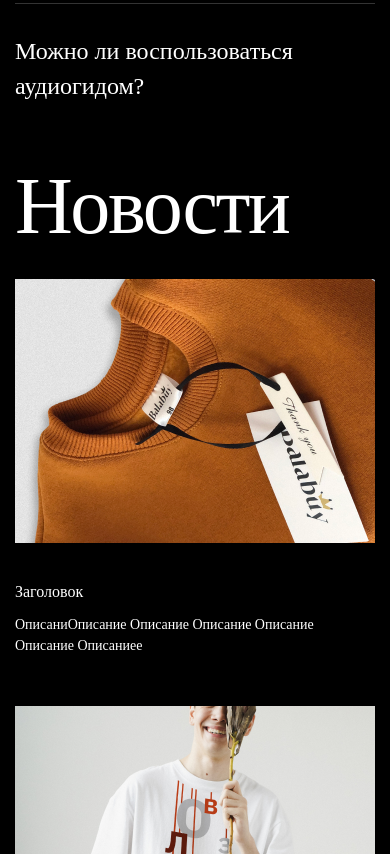
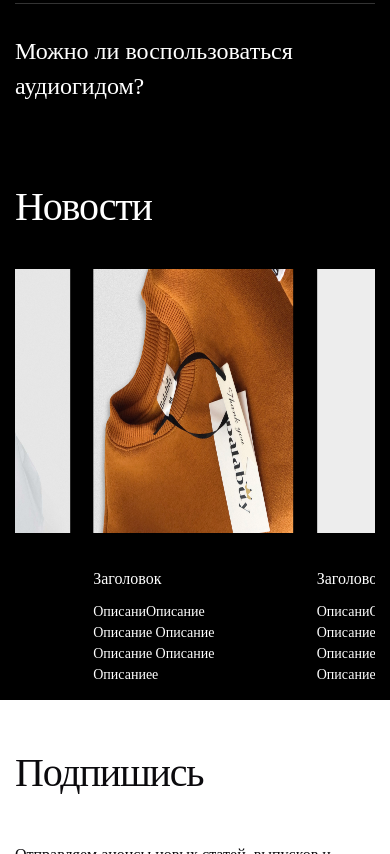
Before and after one commit to zevs1992/500na700test, a plain HTML site: page index.html in a window 390 px wide. Shown: the part 1146-2000 px from the top of the page. Drawn offline with nearby package versions, Linux system fonts and the light colour scheme.

Commit message:
adaptiv3

```diff
--- a/index.html
+++ b/index.html
@@ -140,7 +140,45 @@
                </li>
             </ul>
          </div>
+         <!-- slider adaptiv news -->
+         <div class="news-slider swiper-container">
+            <div class="news-swiper-wrapper swiper-wrapper">
+               <!-- Slides -->
+               <div class="news-slider_image swiper-slide">
+                  <img src="./img/unsplash_Qw_qjRu4ruY.png" alt="">
+                  <h4>Заголовок</h4>
+                  <p>ОписаниОписание<br> Описание Описание<br> Описание Описание<br> Описаниее</p>
+               </div>
+               <div class="news-slider_image swiper-slide">
+                  <img src="./img/unsplash_Qw_qjRu4ruY1.png" alt="">
+                  <h4>Заголовок</h4>
+                  <p>ОписаниОписание<br> Описание Описание<br> Описание Описание <br>Описаниее</p>
+               </div>
+               <div class="news-slider_image swiper-slide">
+                  <img src="./img/unsplash_Qw_qjRu4ruY2.png" alt="">
+                  <h4>Заголовок</h4>
+                  <p>ОписаниОписание<br> Описание Описание <br>Описание Описание<br> Описаниее</p>
+               </div>
+               <div class="news-slider_image swiper-slide">
+                  <img src="./img/unsplash_Qw_qjRu4ruY3.png" alt="">
+                  <h4>Заголовок</h4>
+                  <p>ОписаниОписание<br> Описание Описание<br> Описание Описание <br>Описаниее</p>
+               </div>
+               <div class="news-slider_image swiper-slide">
+                  <img src="./img/unsplash_Qw_qjRu4ruY4.png" alt="">
+                  <h4>Заголовок</h4>
+                  <p>ОписаниОписание<br> Описание Описание<br> Описание Описание<br> Описаниее</p>
+               </div>
+               <div class="news-slider_image swiper-slide">
+                  <img src="/img/unsplash_Qw_qjRu4ruY5.png" alt="">
+                  <h4>Заголовок</h4>
+                  <p>ОписаниОписание<br> Описание Описание<br> Описание Описание <br> Описаниее</p>
+               </div>
+            </div>
+         </div>
       </div>
+
+
    </section>
    <!-- form -->
    <form action="">
--- a/script.js
+++ b/script.js
@@ -11,13 +11,24 @@ const swiper = new Swiper('.image-slider_swiper', {
    centeredSlides: true,
    loop: true,
    breakpoints: {
-    320:{
+    400:{
         slidesPerView: 1,
         spaceBetween: 15,
     }
    },
 });
 
+// slider adaptiv news
+const swiperNews = new Swiper('.news-slider', {
+
+    autoHeight: true,
+    slidesPerView: 1.7,
+    spaceBetween: 20,
+    centeredSlides: true,
+    loop: true,
+ });
+
+//  accordion
 document.querySelectorAll('.accordion').forEach((el)=>{
    el.addEventListener('click', () => {
       let content = el.nextElementSibling;
--- a/style.css
+++ b/style.css
@@ -243,8 +243,12 @@ margin: 0 30px;
    margin-top: 50px;
 }
 
+/* slider adaptiv news */
+.news-slider{
+   display: none;
+}
+
 /* form */
-
 form{
    background-color: #FFFFFF;
    padding: 50px 100px;
@@ -480,7 +484,6 @@ footer a{
  }
 
  /* faq */
-
  section{
    padding: 15px;
 }
@@ -526,8 +529,58 @@ footer a{
 
 }
 
+
+/* news */
+.news{
+   overflow: hidden;
+}
+
+.news > h3{
+   font-size: 40px;
+   margin-bottom: 20px;
+
+}
+
+.cards{
+display: none;
+}
+
+.news-slider{
+   display: block;
+}
+
+ .news-slider_image{
+   text-align: left;
+   margin-right: 20px;
+
+ }
+
+ .news-slider_image img{
+   width: 200px;
+   height: 264px;
+ }
+
+ .news-slider_image h4{
+   font-family: 'Mplus 1p';
+   font-style: normal;
+   font-weight: 500;
+   font-size: 16px;
+   line-height: 24px;
+   color: #FFFFFF;
+   margin: 30px 0 10px;
+ }
+
+ .news-slider_image p{
+   font-family: 'Mplus 1p';
+   font-style: normal;
+   font-weight: 500;
+   font-size: 14px;
+   line-height: 21px;
+   color: #FFFFFF;
+ }
+
+
 /* form */
-
 form{
    background-color: #FFFFFF;
    padding: 30px 15px;
```
